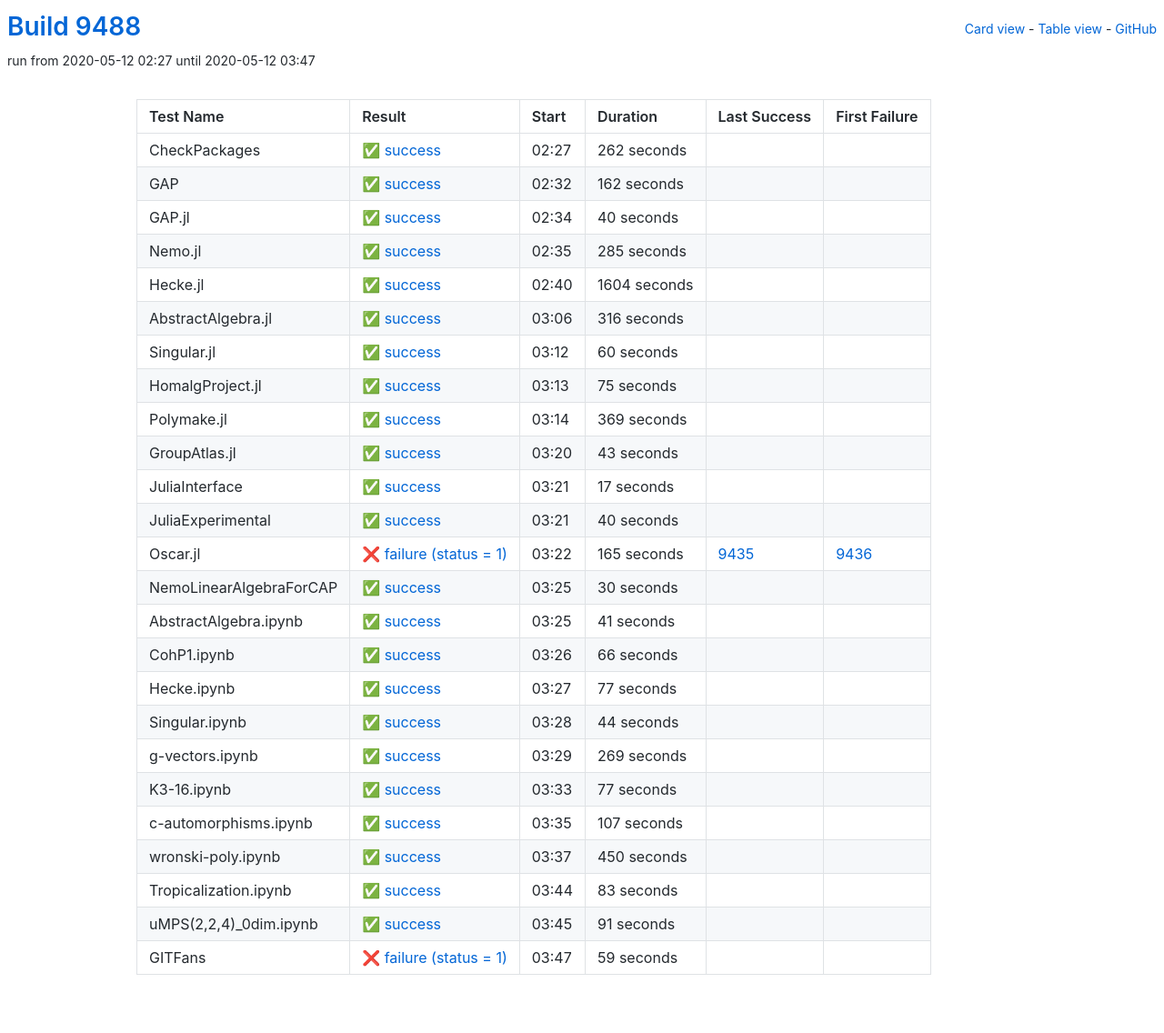
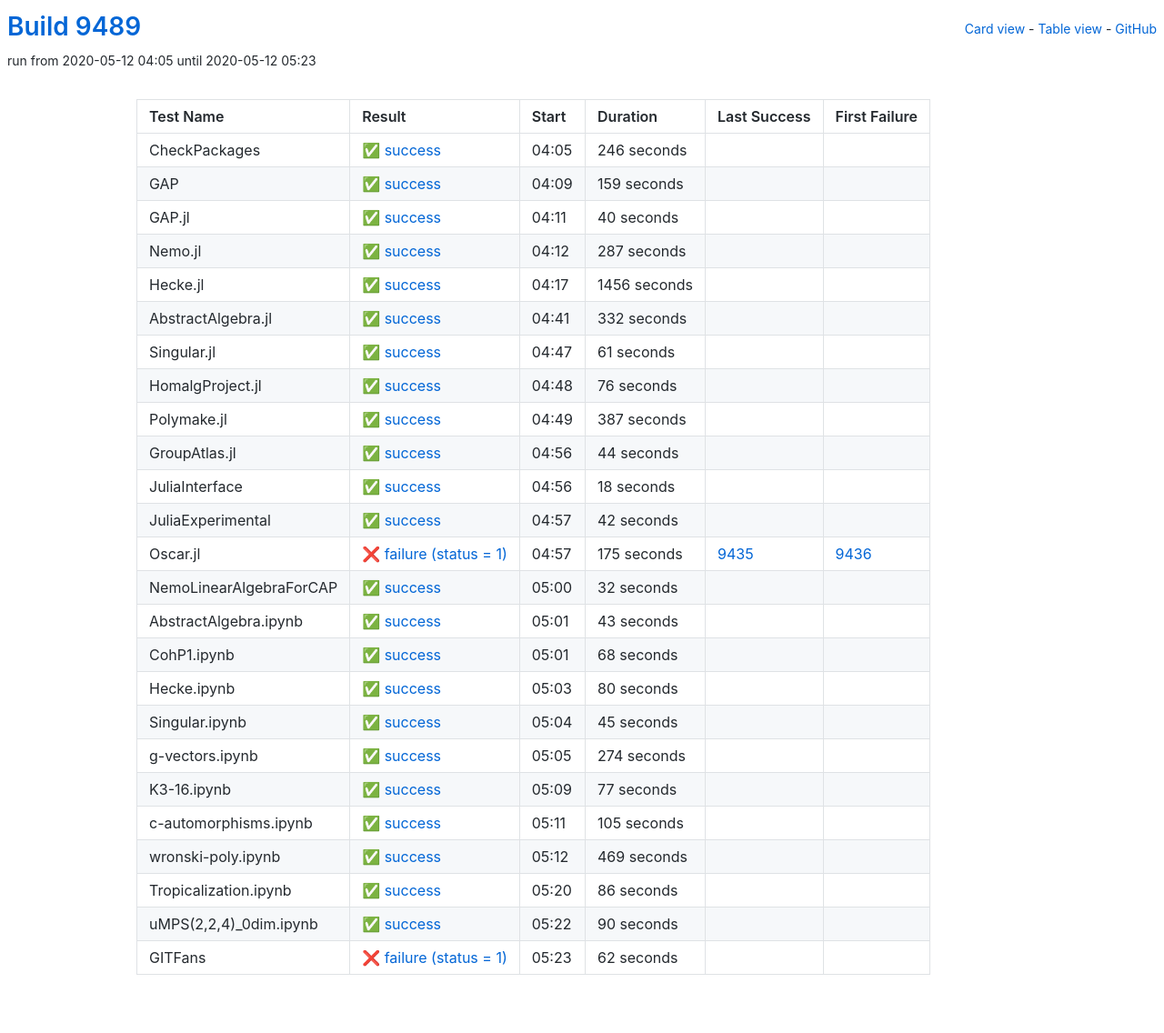
Before and after one commit to oscar-system/oscar-ci-status, a Jekyll site: the page built from table.html, in a window 1280 px wide. Shown: the whole page at 91% size. Built offline with Jekyll 4.4.1, drawn with Linux system fonts in a browser that asks for light colours.

Commit message:
Build 9489

```diff
--- a/_data/ci.yml
+++ b/_data/ci.yml
@@ -1,29 +1,29 @@
-build: 9488
-build_url: https://oscarci.mathematik.uni-kl.de/job/oscar/9488/
+build: 9489
+build_url: https://oscarci.mathematik.uni-kl.de/job/oscar/9489/
 job: oscar
 tests:
-- duration: 262
+- duration: 246
   exitcode: 0
   first_failure: false
   first_failure_url: null
   id: checkpackages
   last_success: false
   last_success_url: null
-  log: https://oscarci.mathematik.uni-kl.de/job/oscar/9488/artifact/logs/build-9488/CheckPackages.log
+  log: https://oscarci.mathematik.uni-kl.de/job/oscar/9489/artifact/logs/build-9489/CheckPackages.log
   name: CheckPackages
-  start: 2020-05-12 02:27
+  start: 2020-05-12 04:05
   status: success
   success: true
-- duration: 162
+- duration: 159
   exitcode: 0
   first_failure: false
   first_failure_url: null
   id: gap
   last_success: false
   last_success_url: null
-  log: https://oscarci.mathematik.uni-kl.de/job/oscar/9488/artifact/logs/build-9488/GAP.log
+  log: https://oscarci.mathematik.uni-kl.de/job/oscar/9489/artifact/logs/build-9489/GAP.log
   name: GAP
-  start: 2020-05-12 02:32
+  start: 2020-05-12 04:09
   status: success
   success: true
 - duration: 40
@@ -33,201 +33,201 @@
   id: gap-jl
   last_success: false
   last_success_url: null
-  log: https://oscarci.mathematik.uni-kl.de/job/oscar/9488/artifact/logs/build-9488/GAP.jl.log
+  log: https://oscarci.mathematik.uni-kl.de/job/oscar/9489/artifact/logs/build-9489/GAP.jl.log
   name: GAP.jl
-  start: 2020-05-12 02:34
+  start: 2020-05-12 04:11
   status: success
   success: true
-- duration: 285
+- duration: 287
   exitcode: 0
   first_failure: false
   first_failure_url: null
   id: nemo-jl
   last_success: false
   last_success_url: null
-  log: https://oscarci.mathematik.uni-kl.de/job/oscar/9488/artifact/logs/build-9488/Nemo.jl.log
+  log: https://oscarci.mathematik.uni-kl.de/job/oscar/9489/artifact/logs/build-9489/Nemo.jl.log
   name: Nemo.jl
-  start: 2020-05-12 02:35
+  start: 2020-05-12 04:12
   status: success
   success: true
-- duration: 1604
+- duration: 1456
   exitcode: 0
   first_failure: false
   first_failure_url: null
   id: hecke-jl
   last_success: false
   last_success_url: null
-  log: https://oscarci.mathematik.uni-kl.de/job/oscar/9488/artifact/logs/build-9488/Hecke.jl.log
+  log: https://oscarci.mathematik.uni-kl.de/job/oscar/9489/artifact/logs/build-9489/Hecke.jl.log
   name: Hecke.jl
-  start: 2020-05-12 02:40
+  start: 2020-05-12 04:17
   status: success
   success: true
-- duration: 316
+- duration: 332
   exitcode: 0
   first_failure: false
   first_failure_url: null
   id: abstractalgebra-jl
   last_success: false
   last_success_url: null
-  log: https://oscarci.mathematik.uni-kl.de/job/oscar/9488/artifact/logs/build-9488/AbstractAlgebra.jl.log
+  log: https://oscarci.mathematik.uni-kl.de/job/oscar/9489/artifact/logs/build-9489/AbstractAlgebra.jl.log
   name: AbstractAlgebra.jl
-  start: 2020-05-12 03:06
+  start: 2020-05-12 04:41
   status: success
   success: true
-- duration: 60
+- duration: 61
   exitcode: 0
   first_failure: false
   first_failure_url: null
   id: singular-jl
   last_success: false
   last_success_url: null
-  log: https://oscarci.mathematik.uni-kl.de/job/oscar/9488/artifact/logs/build-9488/Singular.jl.log
+  log: https://oscarci.mathematik.uni-kl.de/job/oscar/9489/artifact/logs/build-9489/Singular.jl.log
   name: Singular.jl
-  start: 2020-05-12 03:12
+  start: 2020-05-12 04:47
   status: success
   success: true
-- duration: 75
+- duration: 76
   exitcode: 0
   first_failure: false
   first_failure_url: null
   id: homalgproject-jl
   last_success: false
   last_success_url: null
-  log: https://oscarci.mathematik.uni-kl.de/job/oscar/9488/artifact/logs/build-9488/HomalgProject.jl.log
+  log: https://oscarci.mathematik.uni-kl.de/job/oscar/9489/artifact/logs/build-9489/HomalgProject.jl.log
   name: HomalgProject.jl
-  start: 2020-05-12 03:13
+  start: 2020-05-12 04:48
   status: success
   success: true
-- duration: 369
+- duration: 387
   exitcode: 0
   first_failure: false
   first_failure_url: null
   id: polymake-jl
   last_success: false
   last_success_url: null
-  log: https://oscarci.mathematik.uni-kl.de/job/oscar/9488/artifact/logs/build-9488/Polymake.jl.log
+  log: https://oscarci.mathematik.uni-kl.de/job/oscar/9489/artifact/logs/build-9489/Polymake.jl.log
   name: Polymake.jl
-  start: 2020-05-12 03:14
+  start: 2020-05-12 04:49
+  status: success
+  success: true
+- duration: 44
+  exitcode: 0
+  first_failure: false
+  first_failure_url: null
+  id: groupatlas-jl
+  last_success: false
+  last_success_url: null
+  log: https://oscarci.mathematik.uni-kl.de/job/oscar/9489/artifact/logs/build-9489/GroupAtlas.jl.log
+  name: GroupAtlas.jl
+  start: 2020-05-12 04:56
+  status: success
+  success: true
+- duration: 18
+  exitcode: 0
+  first_failure: false
+  first_failure_url: null
+  id: juliainterface
+  last_success: false
+  last_success_url: null
+  log: https://oscarci.mathematik.uni-kl.de/job/oscar/9489/artifact/logs/build-9489/JuliaInterface.log
+  name: JuliaInterface
+  start: 2020-05-12 04:56
+  status: success
+  success: true
+- duration: 42
+  exitcode: 0
+  first_failure: false
+  first_failure_url: null
+  id: juliaexperimental
+  last_success: false
+  last_success_url: null
+  log: https://oscarci.mathematik.uni-kl.de/job/oscar/9489/artifact/logs/build-9489/JuliaExperimental.log
+  name: JuliaExperimental
+  start: 2020-05-12 04:57
+  status: success
+  success: true
+- duration: 175
+  exitcode: 1
+  first_failure: 9436
+  first_failure_url: https://oscarci.mathematik.uni-kl.de/job/oscar/9436/
+  id: oscar-jl
+  last_success: 9435
+  last_success_url: https://oscarci.mathematik.uni-kl.de/job/oscar/9435/
+  log: https://oscarci.mathematik.uni-kl.de/job/oscar/9489/artifact/logs/build-9489/Oscar.jl.log
+  name: Oscar.jl
+  start: 2020-05-12 04:57
+  status: failure
+  success: false
+- duration: 32
+  exitcode: 0
+  first_failure: false
+  first_failure_url: null
+  id: nemolinearalgebraforcap
+  last_success: false
+  last_success_url: null
+  log: https://oscarci.mathematik.uni-kl.de/job/oscar/9489/artifact/logs/build-9489/NemoLinearAlgebraForCAP.log
+  name: NemoLinearAlgebraForCAP
+  start: 2020-05-12 05:00
   status: success
   success: true
 - duration: 43
   exitcode: 0
   first_failure: false
   first_failure_url: null
-  id: groupatlas-jl
-  last_success: false
-  last_success_url: null
-  log: https://oscarci.mathematik.uni-kl.de/job/oscar/9488/artifact/logs/build-9488/GroupAtlas.jl.log
-  name: GroupAtlas.jl
-  start: 2020-05-12 03:20
-  status: success
-  success: true
-- duration: 17
-  exitcode: 0
-  first_failure: false
-  first_failure_url: null
-  id: juliainterface
-  last_success: false
-  last_success_url: null
-  log: https://oscarci.mathematik.uni-kl.de/job/oscar/9488/artifact/logs/build-9488/JuliaInterface.log
-  name: JuliaInterface
-  start: 2020-05-12 03:21
-  status: success
-  success: true
-- duration: 40
-  exitcode: 0
-  first_failure: false
-  first_failure_url: null
-  id: juliaexperimental
-  last_success: false
-  last_success_url: null
-  log: https://oscarci.mathematik.uni-kl.de/job/oscar/9488/artifact/logs/build-9488/JuliaExperimental.log
-  name: JuliaExperimental
-  start: 2020-05-12 03:21
-  status: success
-  success: true
-- duration: 165
-  exitcode: 1
-  first_failure: 9436
-  first_failure_url: https://oscarci.mathematik.uni-kl.de/job/oscar/9436/
-  id: oscar-jl
-  last_success: 9435
-  last_success_url: https://oscarci.mathematik.uni-kl.de/job/oscar/9435/
-  log: https://oscarci.mathematik.uni-kl.de/job/oscar/9488/artifact/logs/build-9488/Oscar.jl.log
-  name: Oscar.jl
-  start: 2020-05-12 03:22
-  status: failure
-  success: false
-- duration: 30
-  exitcode: 0
-  first_failure: false
-  first_failure_url: null
-  id: nemolinearalgebraforcap
-  last_success: false
-  last_success_url: null
-  log: https://oscarci.mathematik.uni-kl.de/job/oscar/9488/artifact/logs/build-9488/NemoLinearAlgebraForCAP.log
-  name: NemoLinearAlgebraForCAP
-  start: 2020-05-12 03:25
-  status: success
-  success: true
-- duration: 41
-  exitcode: 0
-  first_failure: false
-  first_failure_url: null
   id: abstractalgebra-ipynb
   last_success: false
   last_success_url: null
-  log: https://oscarci.mathematik.uni-kl.de/job/oscar/9488/artifact/logs/build-9488/AbstractAlgebra.ipynb.log
+  log: https://oscarci.mathematik.uni-kl.de/job/oscar/9489/artifact/logs/build-9489/AbstractAlgebra.ipynb.log
   name: AbstractAlgebra.ipynb
-  start: 2020-05-12 03:25
+  start: 2020-05-12 05:01
   status: success
   success: true
-- duration: 66
+- duration: 68
   exitcode: 0
   first_failure: false
   first_failure_url: null
   id: cohp1-ipynb
   last_success: false
   last_success_url: null
-  log: https://oscarci.mathematik.uni-kl.de/job/oscar/9488/artifact/logs/build-9488/CohP1.ipynb.log
+  log: https://oscarci.mathematik.uni-kl.de/job/oscar/9489/artifact/logs/build-9489/CohP1.ipynb.log
   name: CohP1.ipynb
-  start: 2020-05-12 03:26
+  start: 2020-05-12 05:01
   status: success
   success: true
-- duration: 77
+- duration: 80
   exitcode: 0
   first_failure: false
   first_failure_url: null
   id: hecke-ipynb
   last_success: false
   last_success_url: null
-  log: https://oscarci.mathematik.uni-kl.de/job/oscar/9488/artifact/logs/build-9488/Hecke.ipynb.log
+  log: https://oscarci.mathematik.uni-kl.de/job/oscar/9489/artifact/logs/build-9489/Hecke.ipynb.log
   name: Hecke.ipynb
-  start: 2020-05-12 03:27
+  start: 2020-05-12 05:03
   status: success
   success: true
-- duration: 44
+- duration: 45
   exitcode: 0
   first_failure: false
   first_failure_url: null
   id: singular-ipynb
   last_success: false
   last_success_url: null
-  log: https://oscarci.mathematik.uni-kl.de/job/oscar/9488/artifact/logs/build-9488/Singular.ipynb.log
+  log: https://oscarci.mathematik.uni-kl.de/job/oscar/9489/artifact/logs/build-9489/Singular.ipynb.log
   name: Singular.ipynb
-  start: 2020-05-12 03:28
+  start: 2020-05-12 05:04
   status: success
   success: true
-- duration: 269
+- duration: 274
   exitcode: 0
   first_failure: false
   first_failure_url: null
   id: g-vectors-ipynb
   last_success: false
   last_success_url: null
-  log: https://oscarci.mathematik.uni-kl.de/job/oscar/9488/artifact/logs/build-9488/g-vectors.ipynb.log
+  log: https://oscarci.mathematik.uni-kl.de/job/oscar/9489/artifact/logs/build-9489/g-vectors.ipynb.log
   name: g-vectors.ipynb
-  start: 2020-05-12 03:29
+  start: 2020-05-12 05:05
   status: success
   success: true
 - duration: 77
@@ -237,68 +237,68 @@
   id: k3-16-ipynb
   last_success: false
   last_success_url: null
-  log: https://oscarci.mathematik.uni-kl.de/job/oscar/9488/artifact/logs/build-9488/K3-16.ipynb.log
+  log: https://oscarci.mathematik.uni-kl.de/job/oscar/9489/artifact/logs/build-9489/K3-16.ipynb.log
   name: K3-16.ipynb
-  start: 2020-05-12 03:33
+  start: 2020-05-12 05:09
   status: success
   success: true
-- duration: 107
+- duration: 105
   exitcode: 0
   first_failure: false
   first_failure_url: null
   id: c-automorphisms-ipynb
   last_success: false
   last_success_url: null
-  log: https://oscarci.mathematik.uni-kl.de/job/oscar/9488/artifact/logs/build-9488/c-automorphisms.ipynb.log
+  log: https://oscarci.mathematik.uni-kl.de/job/oscar/9489/artifact/logs/build-9489/c-automorphisms.ipynb.log
   name: c-automorphisms.ipynb
-  start: 2020-05-12 03:35
+  start: 2020-05-12 05:11
   status: success
   success: true
-- duration: 450
+- duration: 469
   exitcode: 0
   first_failure: false
   first_failure_url: null
   id: wronski-poly-ipynb
   last_success: false
   last_success_url: null
-  log: https://oscarci.mathematik.uni-kl.de/job/oscar/9488/artifact/logs/build-9488/wronski-poly.ipynb.log
+  log: https://oscarci.mathematik.uni-kl.de/job/oscar/9489/artifact/logs/build-9489/wronski-poly.ipynb.log
   name: wronski-poly.ipynb
-  start: 2020-05-12 03:37
+  start: 2020-05-12 05:12
   status: success
   success: true
-- duration: 83
+- duration: 86
   exitcode: 0
   first_failure: false
   first_failure_url: null
   id: tropicalization-ipynb
   last_success: false
   last_success_url: null
-  log: https://oscarci.mathematik.uni-kl.de/job/oscar/9488/artifact/logs/build-9488/Tropicalization.ipynb.log
+  log: https://oscarci.mathematik.uni-kl.de/job/oscar/9489/artifact/logs/build-9489/Tropicalization.ipynb.log
   name: Tropicalization.ipynb
-  start: 2020-05-12 03:44
+  start: 2020-05-12 05:20
   status: success
   success: true
-- duration: 91
+- duration: 90
   exitcode: 0
   first_failure: false
   first_failure_url: null
   id: umps-2-2-4-0dim-ipynb
   last_success: false
   last_success_url: null
-  log: https://oscarci.mathematik.uni-kl.de/job/oscar/9488/artifact/logs/build-9488/uMPS-2-2-4-_0dim.ipynb.log
+  log: https://oscarci.mathematik.uni-kl.de/job/oscar/9489/artifact/logs/build-9489/uMPS-2-2-4-_0dim.ipynb.log
   name: uMPS(2,2,4)_0dim.ipynb
-  start: 2020-05-12 03:45
+  start: 2020-05-12 05:22
   status: success
   success: true
-- duration: 59
+- duration: 62
   exitcode: 1
   first_failure: false
   first_failure_url: null
   id: gitfans
   last_success: false
   last_success_url: null
-  log: https://oscarci.mathematik.uni-kl.de/job/oscar/9488/artifact/logs/build-9488/GITFans.log
+  log: https://oscarci.mathematik.uni-kl.de/job/oscar/9489/artifact/logs/build-9489/GITFans.log
   name: GITFans
-  start: 2020-05-12 03:47
+  start: 2020-05-12 05:23
   status: failure
   success: false
```
Also changed, not shown: README.md.
